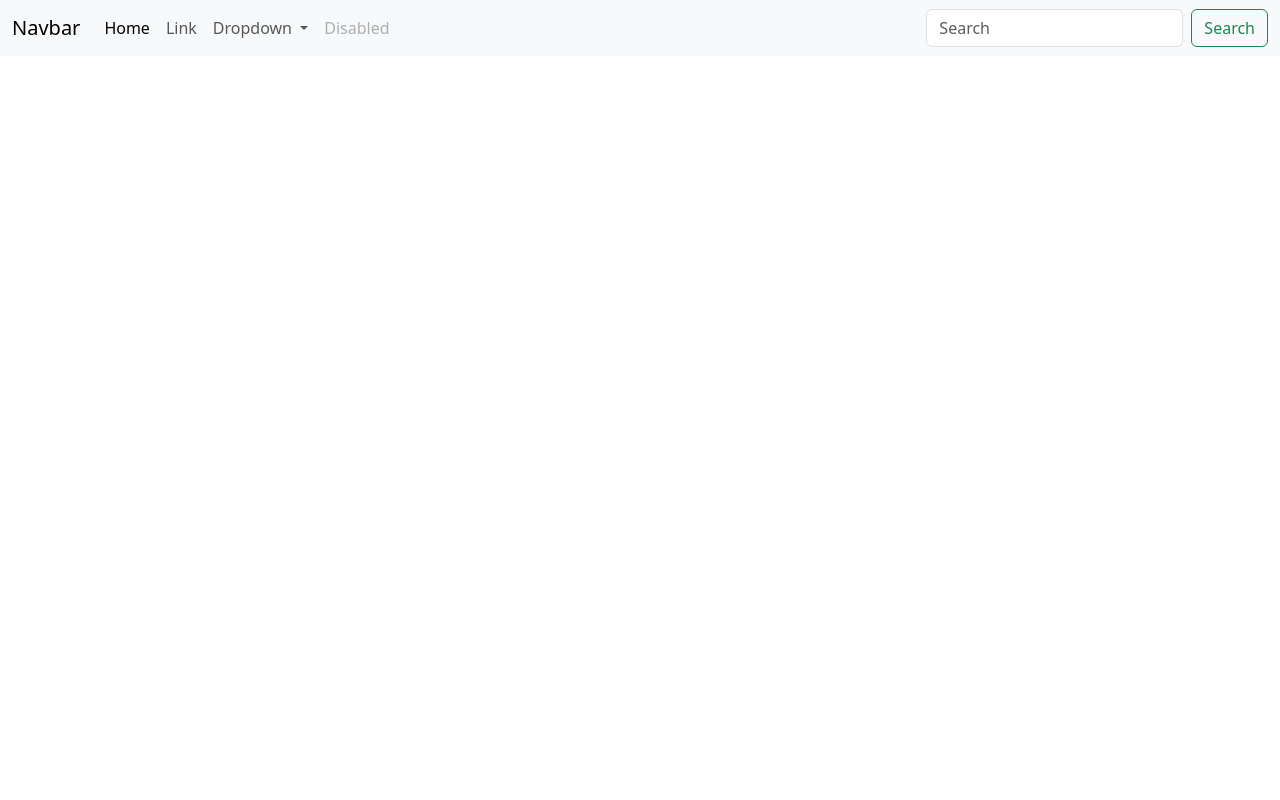
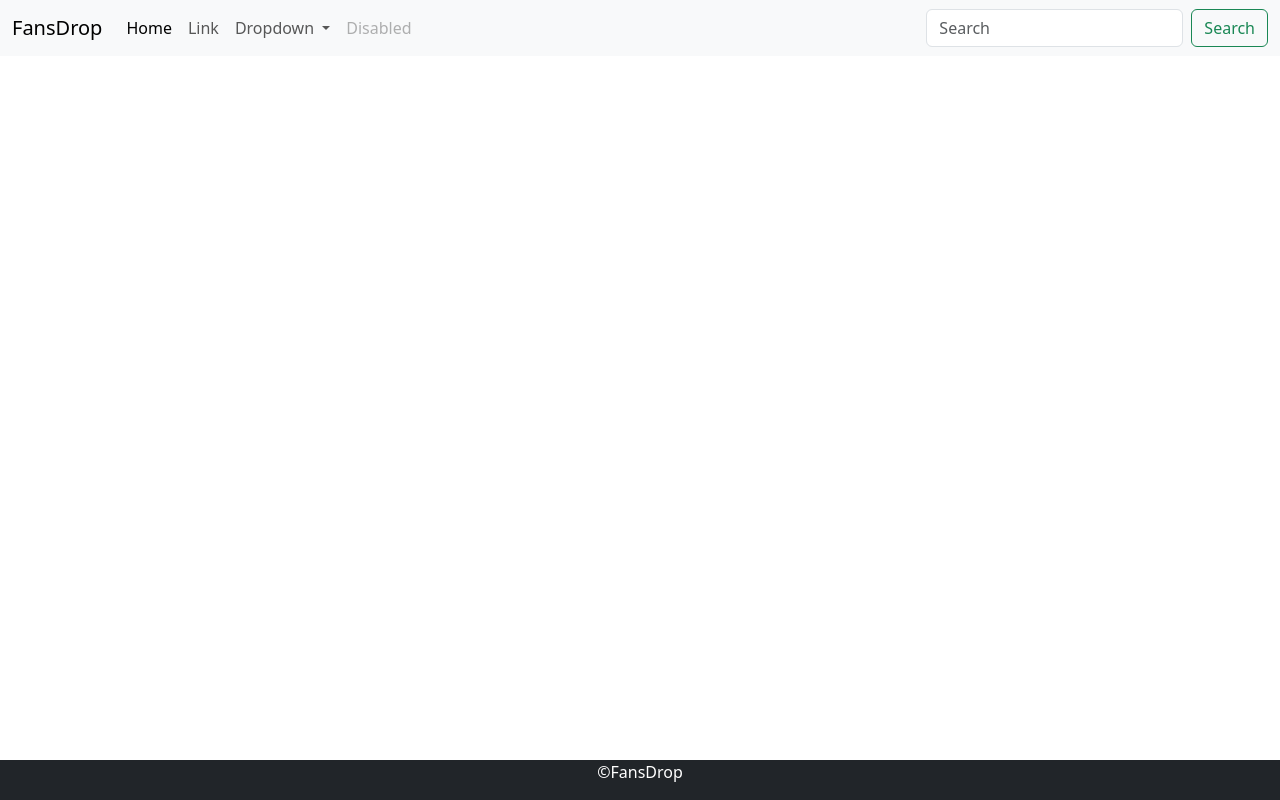
Before and after one commit to Alamdar1/wahabProj, an Angular app: page / in a window 1280 px wide. Built offline with nearby package versions, Linux system fonts and the light colour scheme.

Commit message:
Creacion footer base

```diff
--- a/src/app/app.component.html
+++ b/src/app/app.component.html
@@ -1 +1,2 @@
 <app-header></app-header>
+<app-footer></app-footer>
--- a/src/app/app.module.ts
+++ b/src/app/app.module.ts
@@ -2,12 +2,14 @@
 import { BrowserModule } from '@angular/platform-browser';
 
 import { AppComponent } from './app.component';
+import { FooterComponent } from './footer/footer.component';
 import { HeaderComponent } from './header/header.component';
 
 @NgModule({
   declarations: [
     AppComponent,
-    HeaderComponent
+    HeaderComponent,
+    FooterComponent
   ],
   imports: [
     BrowserModule
--- /dev/null
+++ b/src/app/footer/footer.component.css
@@ -0,0 +1,6 @@
+.footer{
+    position:fixed;
+    bottom: 0px;
+    text-align: center;
+    width:100%;
+}
--- /dev/null
+++ b/src/app/footer/footer.component.html
@@ -0,0 +1,7 @@
+<footer class="footer bg-dark">
+    <div class="container">
+        <p class="text-white">
+            {{appName}}
+        </p>
+    </div>
+</footer>
--- /dev/null
+++ b/src/app/footer/footer.component.ts
@@ -0,0 +1,10 @@
+import { Component } from "@angular/core";
+
+@Component({
+    selector:"app-footer",
+    templateUrl:"./footer.component.html",
+    styleUrls:["./footer.component.css"]
+})
+export class FooterComponent {
+    appName:any = "©FansDrop"
+}
--- a/src/app/header/header.component.html
+++ b/src/app/header/header.component.html
@@ -1,6 +1,6 @@
 <nav class="navbar navbar-expand-lg bg-body-tertiary">
     <div class="container-fluid">
-      <a class="navbar-brand" href="#">Navbar</a>
+      <a class="navbar-brand" href="#">FansDrop</a>
       <button class="navbar-toggler" type="button" data-bs-toggle="collapse" data-bs-target="#navbarSupportedContent" aria-controls="navbarSupportedContent" aria-expanded="false" aria-label="Toggle navigation">
         <span class="navbar-toggler-icon"></span>
       </button>
```
